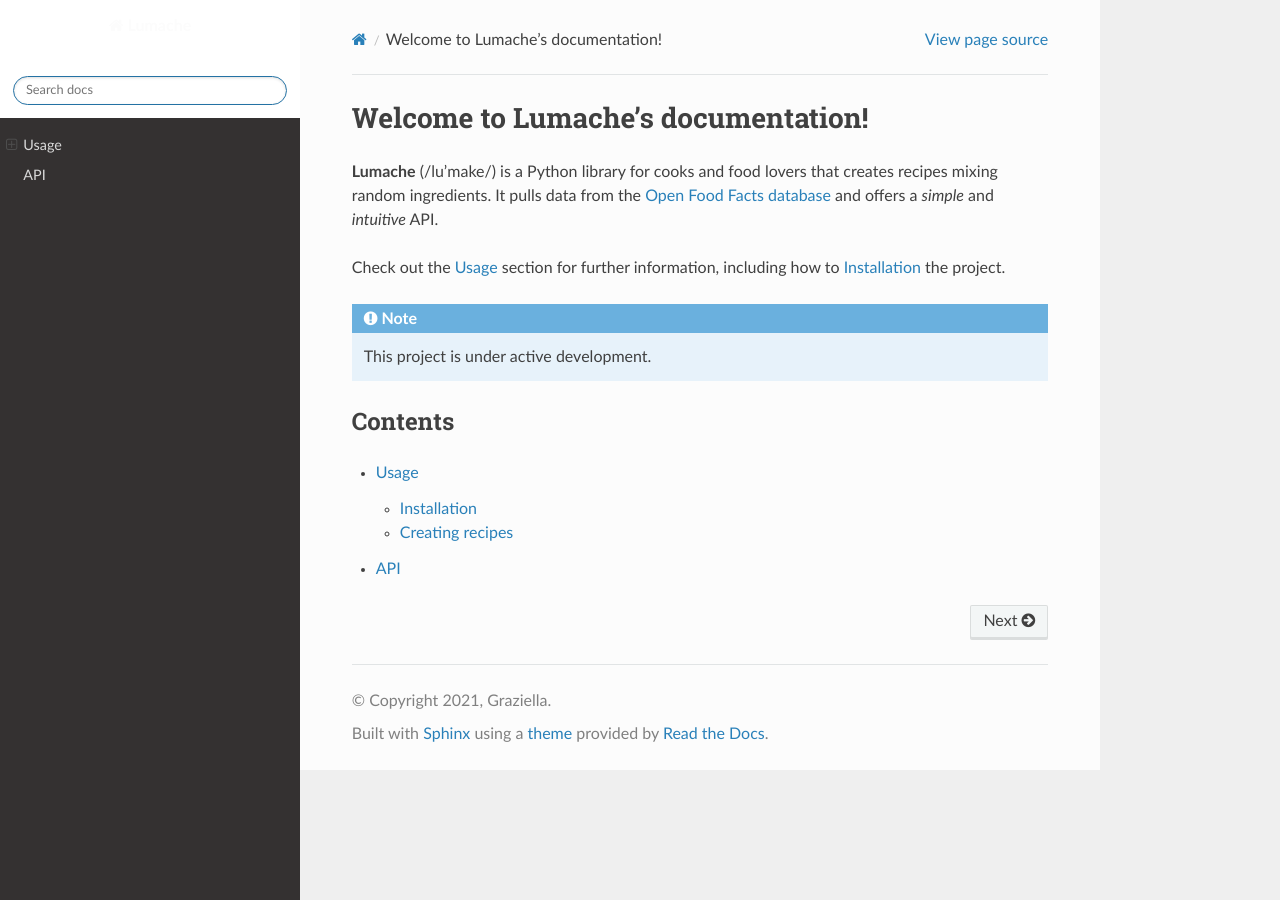
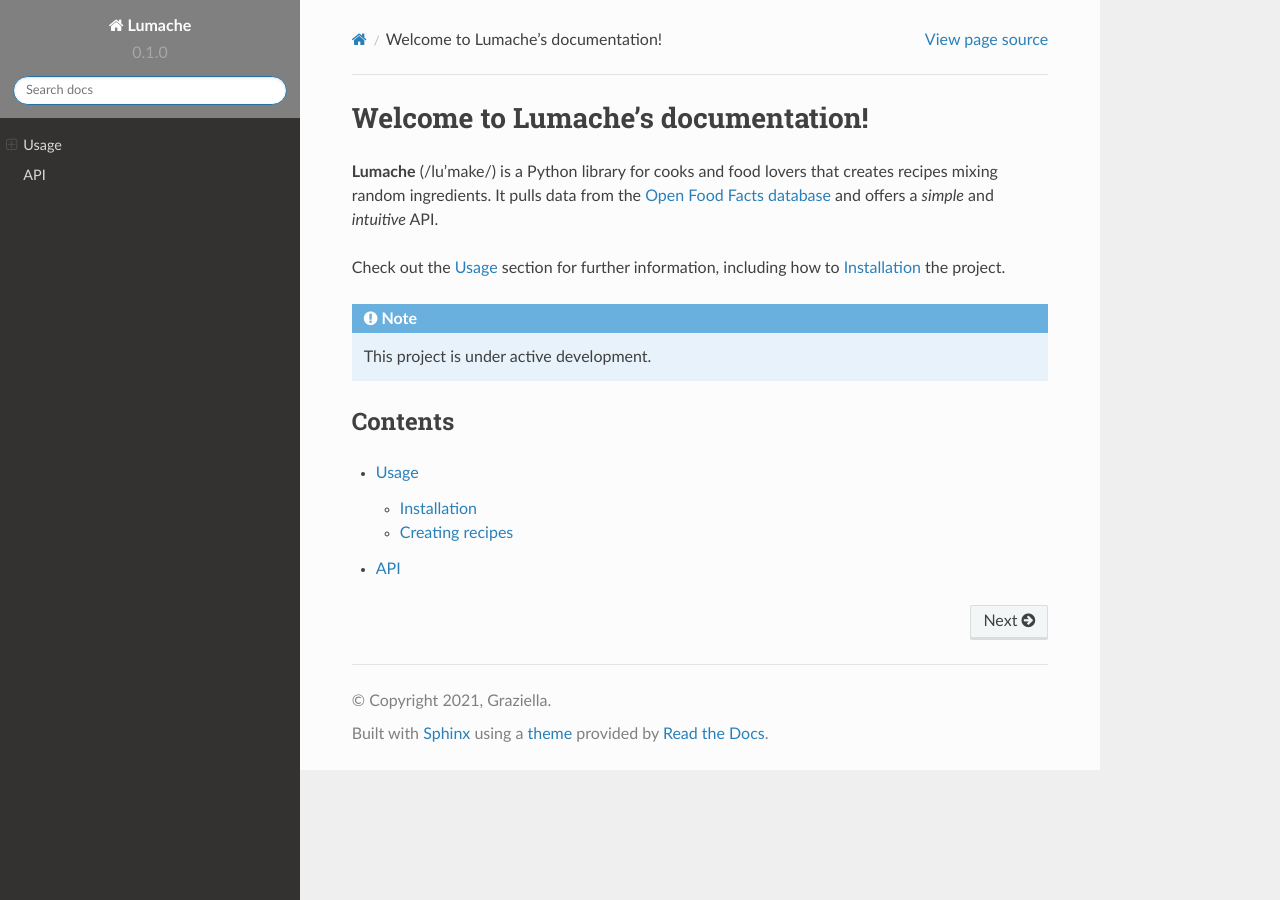
Before and after one commit to EgogorGames/EasyCord, a Sphinx documentation site: the page built from docs/source/index.rst, in a window 1280 px wide. Built offline with Sphinx 7.4.7 and the Read the Docs theme 2.0.0, drawn with Linux system fonts in a browser that asks for light colours.

Commit message:
Update conf.py

```diff
--- a/docs/source/conf.py
+++ b/docs/source/conf.py
@@ -46,7 +46,7 @@
     'prev_next_buttons_location': 'bottom',
     'style_external_links': False,
     'vcs_pageview_mode': '',
-    'style_nav_header_background': 'white',
+    'style_nav_header_background': 'gray',
     # Toc options
     'collapse_navigation': False,
     'sticky_navigation': True,
```
